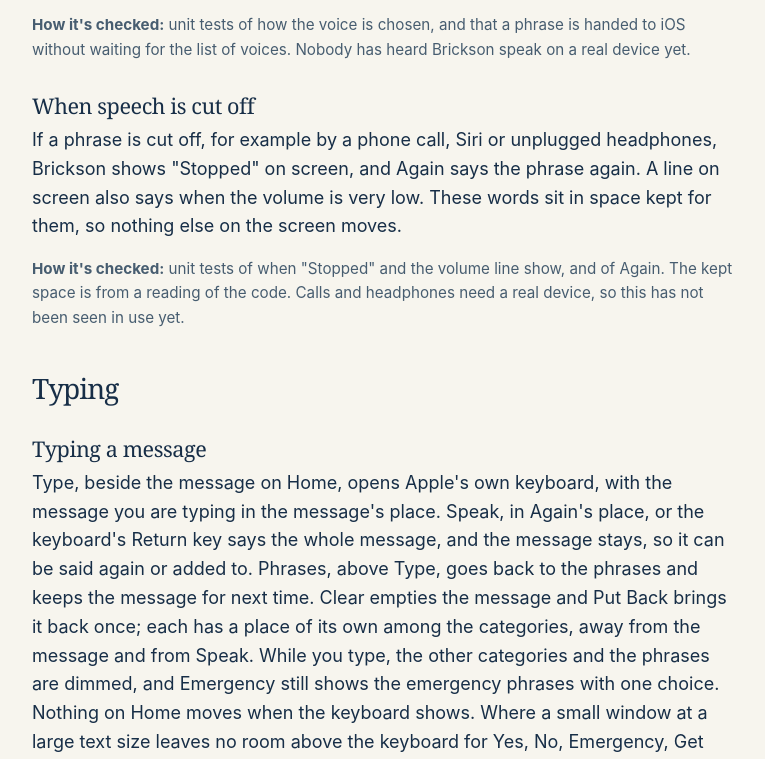
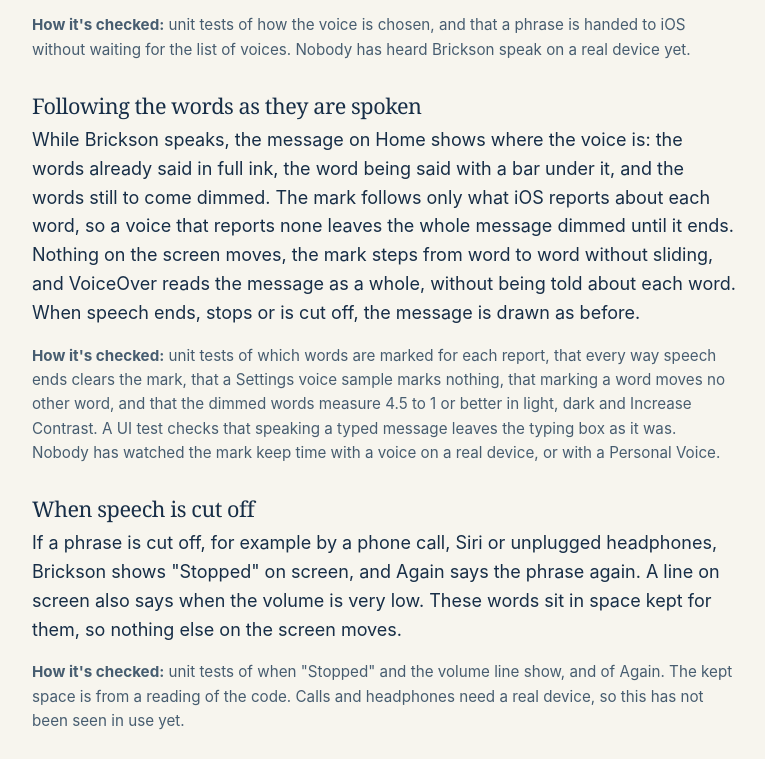
Before and after one commit to MiddleAgedBanana/Brickson, a plain HTML site: page site/accessibility/index.html in a window 1280 px wide. Shown: the part 7121-7880 px from the top of the page, without its empty margins (412-1177 px from the left). Drawn offline with Linux system fonts and the light colour scheme.

Commit message:
Record the word marking: decision, work file, checks and the website
Co-Authored-By: Claude Opus 5.5 <noreply@anthropic.com>

```diff
--- a/site/accessibility/index.html
+++ b/site/accessibility/index.html
@@ -97,6 +97,9 @@
 <h3>Personal Voice</h3>
 <p>If you have made a Personal Voice and allow Brickson to use it, Brickson speaks your phrases in your own voice, unless another voice is chosen in Brickson's Voice Settings. iOS speaks the words; Brickson never receives the voice itself. While iOS is still telling Brickson which voices are on the device, as it does just after Brickson opens, Brickson does not wait for the answer: it hands each phrase to iOS straight away, to speak in iOS's own voice.</p>
 <p class="small"><strong>How it's checked:</strong> unit tests of how the voice is chosen, and that a phrase is handed to iOS without waiting for the list of voices. Nobody has heard Brickson speak on a real device yet.</p>
+<h3>Following the words as they are spoken</h3>
+<p>While Brickson speaks, the message on Home shows where the voice is: the words already said in full ink, the word being said with a bar under it, and the words still to come dimmed. The mark follows only what iOS reports about each word, so a voice that reports none leaves the whole message dimmed until it ends. Nothing on the screen moves, the mark steps from word to word without sliding, and VoiceOver reads the message as a whole, without being told about each word. When speech ends, stops or is cut off, the message is drawn as before.</p>
+<p class="small"><strong>How it's checked:</strong> unit tests of which words are marked for each report, that every way speech ends clears the mark, that a Settings voice sample marks nothing, that marking a word moves no other word, and that the dimmed words measure 4.5 to 1 or better in light, dark and Increase Contrast. A UI test checks that speaking a typed message leaves the typing box as it was. Nobody has watched the mark keep time with a voice on a real device, or with a Personal Voice.</p>
 <h3>When speech is cut off</h3>
 <p>If a phrase is cut off, for example by a phone call, Siri or unplugged headphones, Brickson shows "Stopped" on screen, and Again says the phrase again. A line on screen also says when the volume is very low. These words sit in space kept for them, so nothing else on the screen moves.</p>
 <p class="small"><strong>How it's checked:</strong> unit tests of when "Stopped" and the volume line show, and of Again. The kept space is from a reading of the code. Calls and headphones need a real device, so this has not been seen in use yet.</p>
@@ -126,6 +129,7 @@
 <li>On the narrowest windows with Bold Text on, the longest starter word can be wider than the message beside Phrases and Type, so it can break across two lines there.</li>
 <li>Get Attention and Stop are on Home only, not in Settings. While Settings is open, choose Back to Talking to reach them. If the tone fails or stops while Settings is open, the line at the foot of Settings says "No alert — Back".</li>
 <li>While "Alert failed" or "Alert stopped" shows, another warning, such as "Stopped" for a phrase cut off or very low volume, does not show on that line until Get Attention plays again. VoiceOver still announces each one.</li>
+<li>The message on Home shows two lines and scrolls, so in a longer message the word being spoken can be below the lines shown; the message does not yet follow it. While the typing box is open, the words in it are not marked as they are spoken; they are marked once the phrases are back.</li>
 <li>Brickson is in English only.</li>
 </ul>
 
```
Also changed, not shown: 7 other files.
